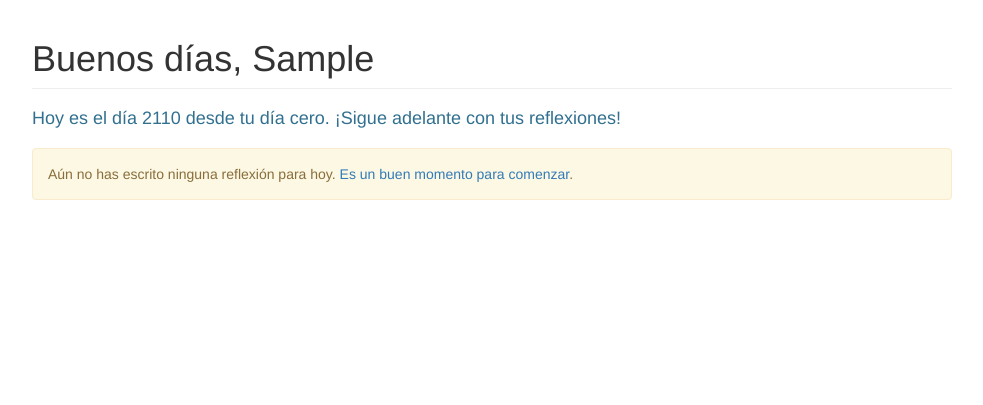
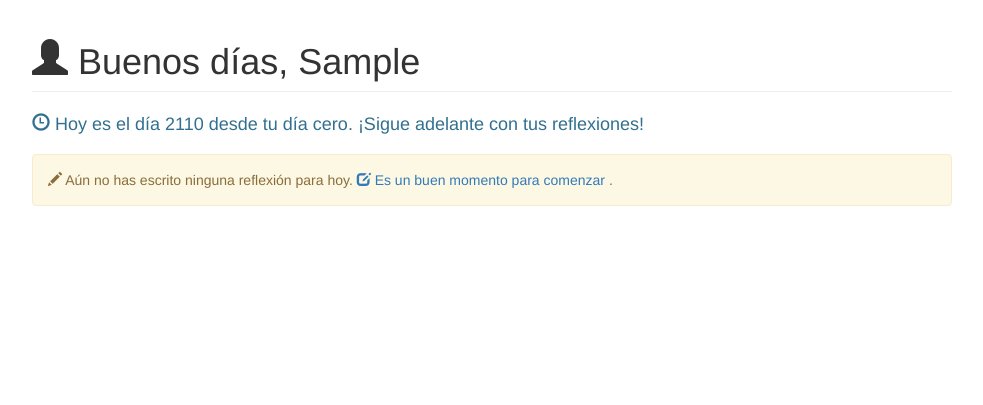
Before and after one commit to AstronautMarkus/reflexion-journal, a Flask app: page /journal/dashboard in a window 1280 px wide. Shown: the part 51-456 px from the top of the page, without its empty margins (243-1226 px from the left). Run offline with Flask 3, Linux system fonts and the light colour scheme; a user stored in the database is signed in; tables that the repository leaves empty hold one stand-in row (values such as "Sample post"); some libraries are stand-ins or nearby versions.

Commit message:
feat: enhance dashboard page with icons for improved user experience and clarity

```diff
--- a/reflexion-journal/app/templates/journal/dashboard.html
+++ b/reflexion-journal/app/templates/journal/dashboard.html
@@ -5,25 +5,37 @@
   <div class="row">
     <div class="col-sm-9 col-sm-offset-3 col-md-10 col-md-offset-2 main">
 
-      <h1 class="page-header" id="greeting-header">Buenas, {{ user.first_name }}</h1>
+      <h1 class="page-header" id="greeting-header">
+        <span class="glyphicon glyphicon-user" aria-hidden="true"></span>
+        Buenas, {{ user.first_name }}
+      </h1>
 
       {% if show_day_zero_alert %}
         <div class="alert alert-danger" role="alert" style="margin-bottom: 20px;">
+          <span class="glyphicon glyphicon-exclamation-sign" aria-hidden="true"></span>
           Aún no has definido el día cero de tu Reflexion Journal.
-          <a href="{{ url_for('settings.define_day_zero') }}">Haz click para definirlo aquí</a>.
+          <a href="{{ url_for('settings.define_day_zero') }}">
+            <span class="glyphicon glyphicon-calendar" aria-hidden="true"></span>
+            Haz click para definirlo aquí
+          </a>.
         </div>
       {% endif %}
 
       {% if day_count is not none %}
         <h4 class="h4 text-info" style="margin-bottom: 20px;">
+          <span class="glyphicon glyphicon-time" aria-hidden="true"></span>
           Hoy es el día {{ day_count }} desde tu día cero. ¡Sigue adelante con tus reflexiones!
         </h4>
       {% endif %}
 
       {% if today_reflection is none %}
         <div class="alert alert-warning" role="alert">
+          <span class="glyphicon glyphicon-pencil" aria-hidden="true"></span>
           Aún no has escrito ninguna reflexión para hoy.
-          <a href="{{ url_for('reflections.write_reflection') }}">Es un buen momento para comenzar</a>.
+          <a href="{{ url_for('reflections.write_reflection') }}">
+            <span class="glyphicon glyphicon-edit" aria-hidden="true"></span>
+            Es un buen momento para comenzar
+          </a>.
         </div>
       {% endif %}
 
@@ -49,6 +61,11 @@
     const header = document.getElementById("greeting-header");
     if (header) {
       header.textContent = getGreeting() + ", {{ user.first_name }}";
+      const icon = document.createElement("span");
+      icon.className = "glyphicon glyphicon-user";
+      icon.setAttribute("aria-hidden", "true");
+      header.insertBefore(icon, header.firstChild);
+      header.insertBefore(document.createTextNode(" "), icon.nextSibling);
     }
   });
 </script>
```
